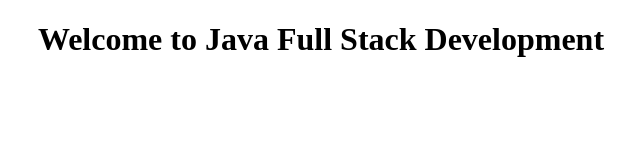
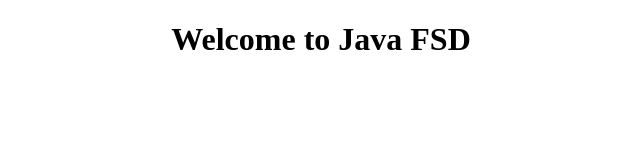
Before and after one commit to AbhiCreatesCode/class1, a plain HTML site: page index.html in a window 1280 px wide. Shown: the whole page, without its empty margins (319-959 px from the left). Drawn offline with Linux system fonts and the light colour scheme.

Commit message:
changed full stack development to FSD

```diff
--- a/index.html
+++ b/index.html
@@ -12,6 +12,6 @@
     </style>
 </head>
 <body>
-    <h1>Welcome to Java Full Stack Development</h1>
+    <h1>Welcome to Java FSD</h1>
 </body>
 </html>
```
